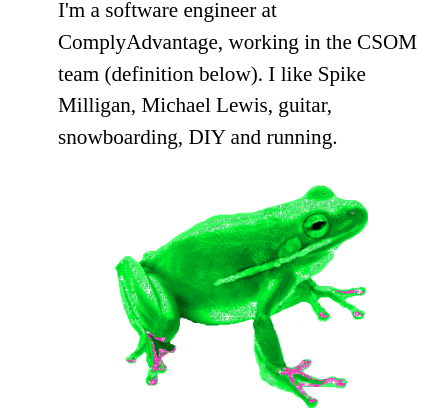
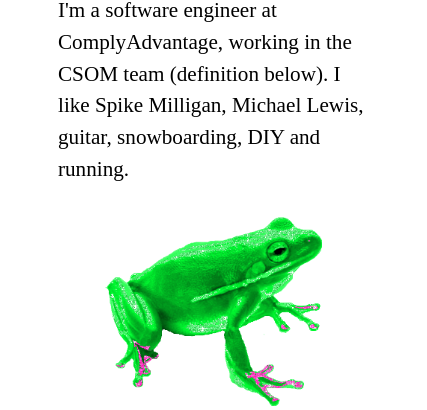
Before and after one commit to rdlou/rdlou.github.io, a plain HTML site: page index.html in a window 390 px wide. Shown: the part 118-528 px from the top of the page, 427 px wide, since content can reach past the window. Drawn offline with Linux system fonts and the light colour scheme.

Commit message:
tidy up and change mind width on mobile

```diff
--- a/style.css
+++ b/style.css
@@ -13,7 +13,6 @@
     justify-items: start;
     align-items: start;
     max-width: 790px;
-    /* border: 1px solid black; */
     margin: 40px;
   }
 
@@ -43,7 +42,6 @@ li {
 	margin: 0;
 	padding: 0 0 10px  50px;
 	list-style: none;
-
 	background-image: url("./assets/water-lily.png");
 	background-repeat: no-repeat;
 	background-position: left top;
@@ -54,8 +52,6 @@ li {
 .span {
   grid-column-start: 1;
   grid-column-end: 3;
-  /* border: 1px solid red; */
-
 }
 
 .span img{
@@ -107,14 +103,12 @@ img:hover {
 
 @media(max-width:840px){
     .content {
-      grid-template-columns: minmax(375px, 1fr);
+      grid-template-columns: minmax(320px, 1fr);
       gap: 0px;
     }
     .span {
       grid-column-start: 1;
       grid-column-end: 2;
-      /* border: 1px solid red; */
-
     }
 
     ul.bullet {
```
